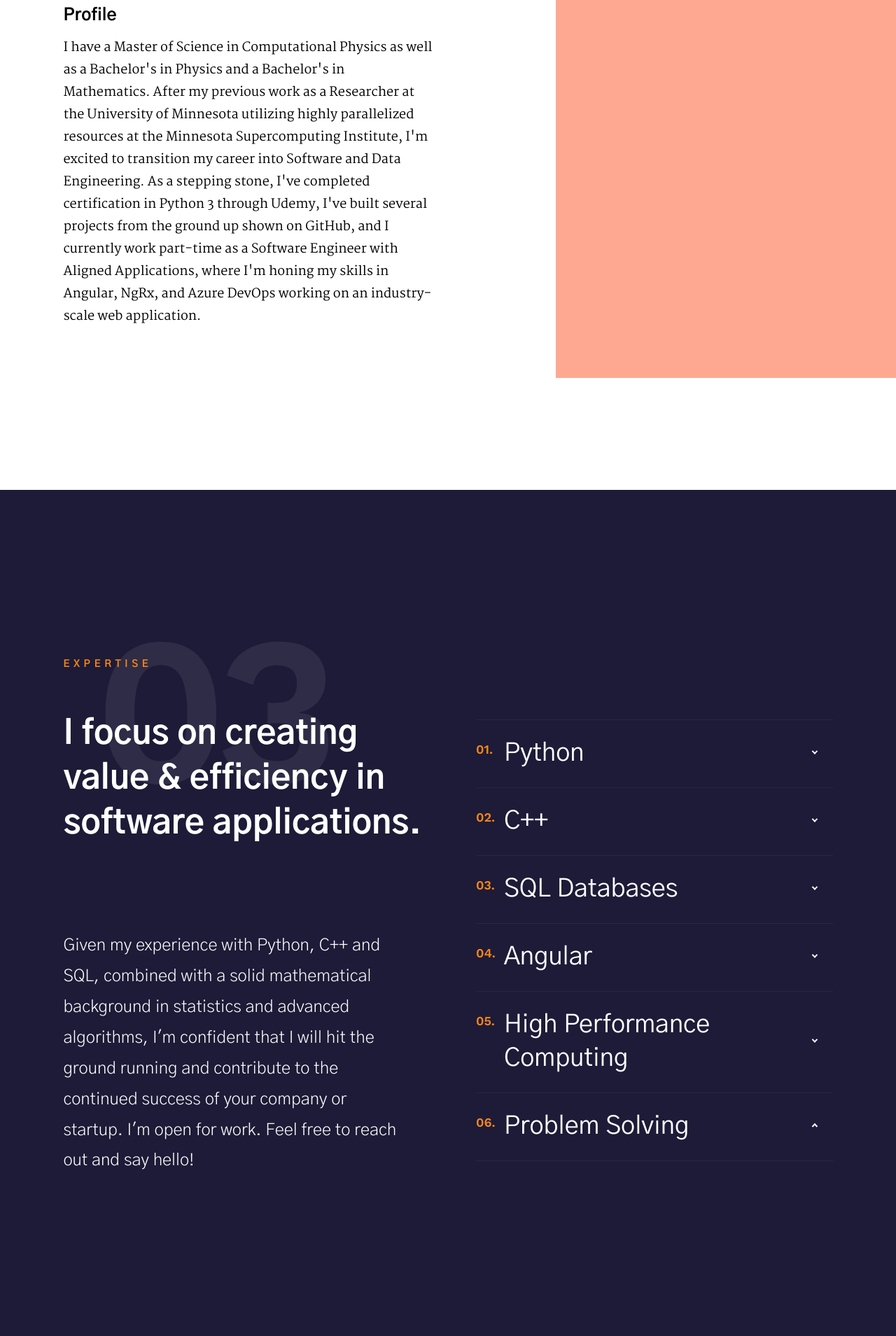
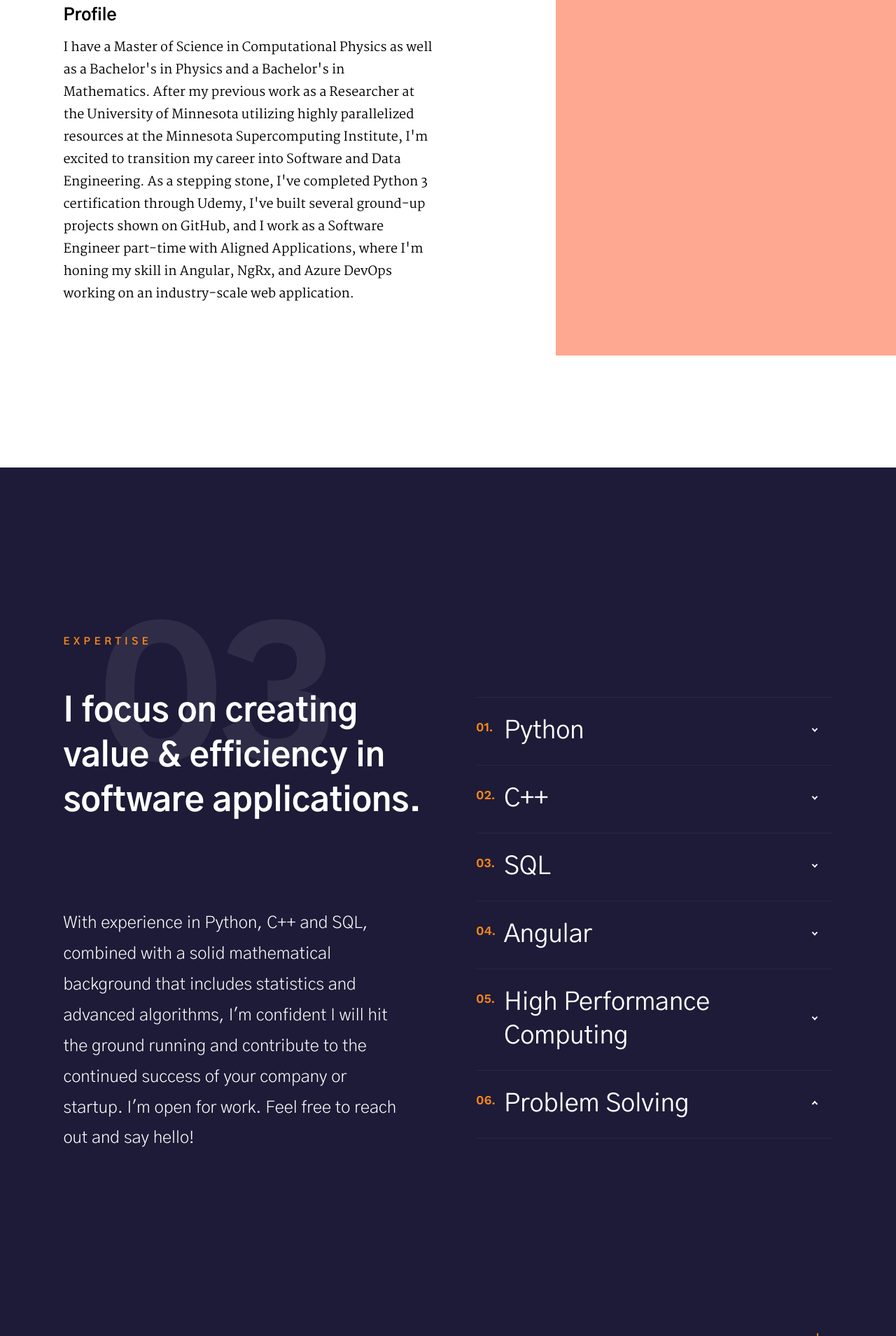
Before and after one commit to gnudrew/-flask-PortfolioWebsite, a Flask app: page / in a window 1280 px wide. Shown: the part 2975-4884 px from the top of the page at 70% size. Run offline with Flask 2, Linux system fonts and the light colour scheme.

Commit message:
text updates

```diff
--- a/templates/index.html
+++ b/templates/index.html
@@ -162,12 +162,12 @@
                         </a>
                     </div>
                     <div class="folio-item__info">
-                        <div class="folio-item__cat">High Performance Computing (HPC), Linux, Analysis</div>
+                        <div class="folio-item__cat">High Performance Computing, Linux, Analysis</div>
                         <h4 class="folio-item__title">Molecular Dynamics Simulation</h4>
                     </div>
                     <a href="../static/MolecularDynamicsSimulation.pptx" title="Project Link" class="folio-item__project-link" download>Download my Presentation</a>
                     <div class="folio-item__caption">
-                        <p>Carry out and analyze computationally expensive simulations at full-atomic resolution.</p>
+                        <p>Setup, ran, and analyzed highly paralleized simulations of molecules at atomic and femtosecond resolution.</p>
                     </div>
                 </div>
             </div> <!-- end column -->
@@ -203,7 +203,7 @@
                     </div>
                     <a href='https://github.com/gnudrew/-openCV-WebcamMotionDetector' title="Project Link" class="folio-item__project-link">Explore my Code</a>
                     <div class="folio-item__caption">
-                        <p>Script that initializes the webcam and detects moving objects.</p>
+                        <p>Script that detects moving objects using Computer Vision.</p>
                     </div>
                 </div>
             </div> <!-- end column -->
@@ -238,9 +238,9 @@
                     I have a Master of Science in Computational Physics as well as a
                     Bachelor's in Physics and a Bachelor's in Mathematics. After my previous work as
                     a Researcher at the University of Minnesota utilizing highly parallelized resources at the Minnesota Supercomputing Institute,
-                    I'm excited to transition my career into Software and Data Engineering. As a stepping stone, I've completed certification in Python 3 through Udemy,
-                    I've built several projects from the ground up shown on GitHub,
-                    and I currently work part-time as a Software Engineer with Aligned Applications, where I'm honing my skills in Angular, NgRx,
+                    I'm excited to transition my career into Software and Data Engineering. As a stepping stone, I've completed Python 3 certification through Udemy,
+                    I've built several ground-up projects shown on GitHub,
+                    and I work as a Software Engineer part-time with Aligned Applications, where I'm honing my skill in Angular, NgRx,
                     and Azure DevOps working on an industry-scale web application.
                     </p>
 
@@ -270,8 +270,7 @@
                 </div>
 
                 <p class="lead" data-aos="fade-up">
-                    Given my experience with
-                    Python, C++ and SQL, combined with a solid mathematical background in statistics and advanced algorithms, I'm confident that I will
+                    With experience in Python, C++ and SQL, combined with a solid mathematical background that includes statistics and advanced algorithms, I'm confident I will
                     hit the ground running and contribute to the continued success of your company or startup. I'm open for work. Feel free to reach out and say hello!
                 </p>
             </div> <!-- end  s-services--leftcol -->
@@ -306,7 +305,7 @@
                     </li> <!-- services-list__item -->
                     <li class="services-list__item">
                         <div class="services-list__item-header">
-                            <h5>SQL Databases</h5>
+                            <h5>SQL</h5>
                         </div>
                         <!-- <div class="services-list__item-body">
                             <p>
@@ -383,7 +382,7 @@
                 </div>
 
                 <div class="footer-email-us">
-                    <a href="mailto:Andrew.Reid.mn@gmail.com" class="btn btn--primary h-full-width">Let's Talk</a>
+                    <a href="mailto:andrew.reid.mn@gmail.com" class="btn btn--primary h-full-width">Let's Talk</a>
                 </div>
             </div>
 
```
